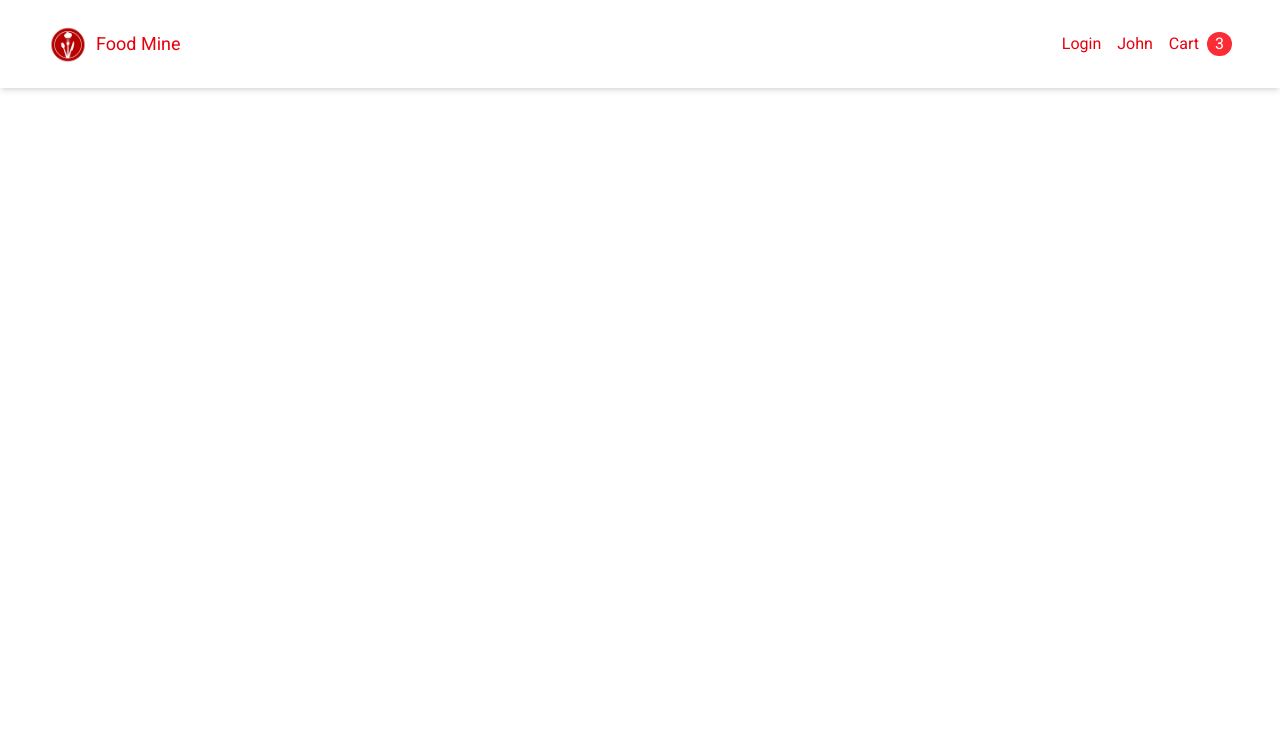
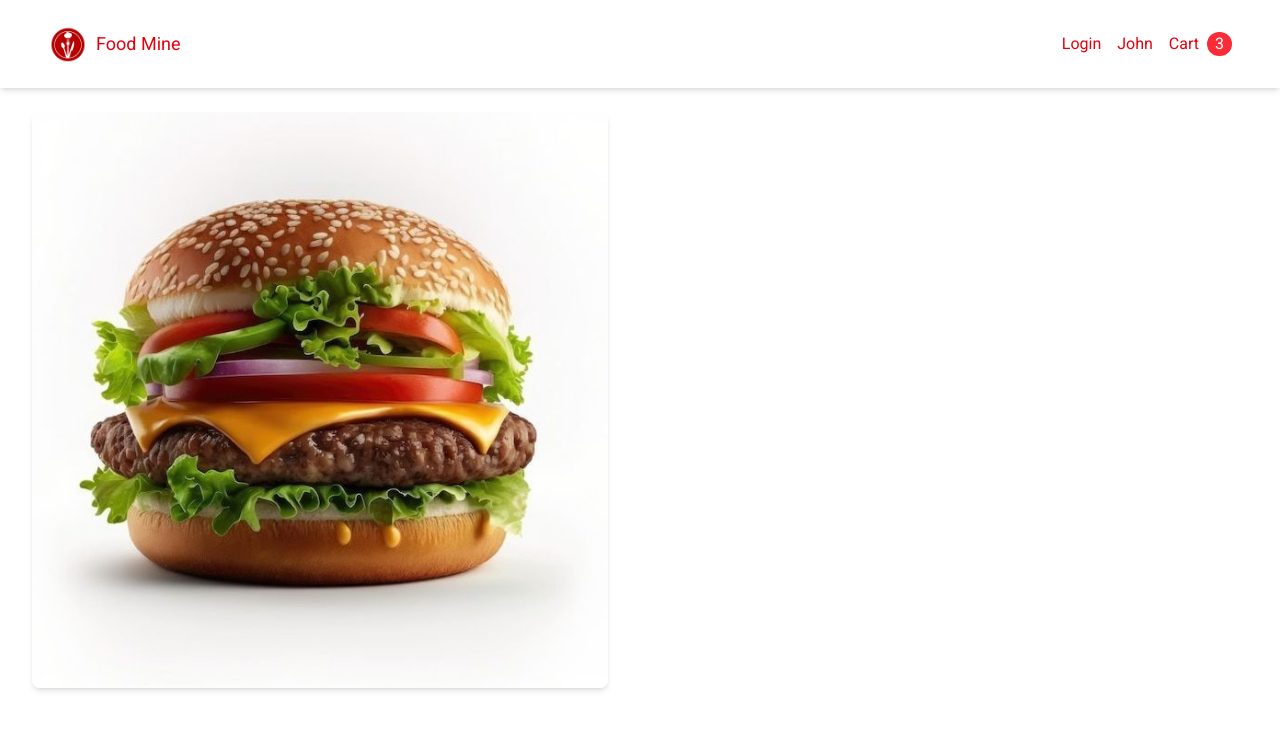
Before and after one commit to Bhinsar/Food_Mine, an Angular app in the folder frontend/: page /food/1 in a window 1280 px wide. Before the commit this address led to /. Shown: the top 730 px of the page. Built offline with nearby package versions, Linux system fonts and the light colour scheme.

Commit message:
Add food page routing and implement food retrieval by ID in food service

```diff
--- a/frontend/src/app/app.routes.ts
+++ b/frontend/src/app/app.routes.ts
@@ -1,9 +1,11 @@
 import { Routes } from '@angular/router';
 import { HomeComponent } from './components/pages/home/home.component';
+import { FoodPageComponent } from './components/pages/food-page/food-page.component';
 
 export const routes: Routes = [
     {path: '', redirectTo: 'home', pathMatch: 'full'},
     {path: 'home', component: HomeComponent},
     {path: 'search/:searchTerm', component: HomeComponent},
     {path: 'tags/:tag', component: HomeComponent},
+    {path: 'food/:id', component: FoodPageComponent}
 ];
--- /dev/null
+++ b/frontend/src/app/components/pages/food-page/food-page.component.html
@@ -0,0 +1,5 @@
+<div class="container grid grid-cols-1 md:grid-cols-2 gap-4">
+    <div>
+        <img [src]="food.imageUrl" alt="Food Image" class="w-xl h-auto rounded-lg shadow-md">
+    </div>
+</div>
--- /dev/null
+++ b/frontend/src/app/components/pages/food-page/food-page.component.ts
@@ -0,0 +1,23 @@
+import { Component, signal } from '@angular/core';
+import { Food } from '../../../model/Food.type';
+import { FoodService } from '../../../services/food.service';
+import { ActivatedRoute } from '@angular/router';
+
+@Component({
+  selector: 'app-food-page',
+  imports: [],
+  templateUrl: './food-page.component.html',
+  styleUrl: './food-page.component.css'
+})
+
+export class FoodPageComponent {
+  food! : Food;
+
+  constructor(foodService: FoodService, activatedRoute: ActivatedRoute) {
+    activatedRoute.params.subscribe((params) => {
+      if (params['id']) {
+        this.food = foodService.getFoodById(params['id']);
+      }
+    });
+  }
+}
--- a/frontend/src/app/services/food.service.ts
+++ b/frontend/src/app/services/food.service.ts
@@ -23,4 +23,7 @@ export class FoodService {
   getFoodByTags(tag: string): Food[]{
     return tag === "All" ? this.getAll() : this.getAll().filter((food) => food.tags?.includes(tag))
   }
+  getFoodById(FoodId: string): Food{
+    return this.getAll().find((food) => food.id === FoodId) ?? new Food(); ;
+  }
 }
```
Also changed, not shown: frontend/src/app/components/pages/food-page/food-page.component.css (added), 1 other file (tests, documents, lock files or other folders).
